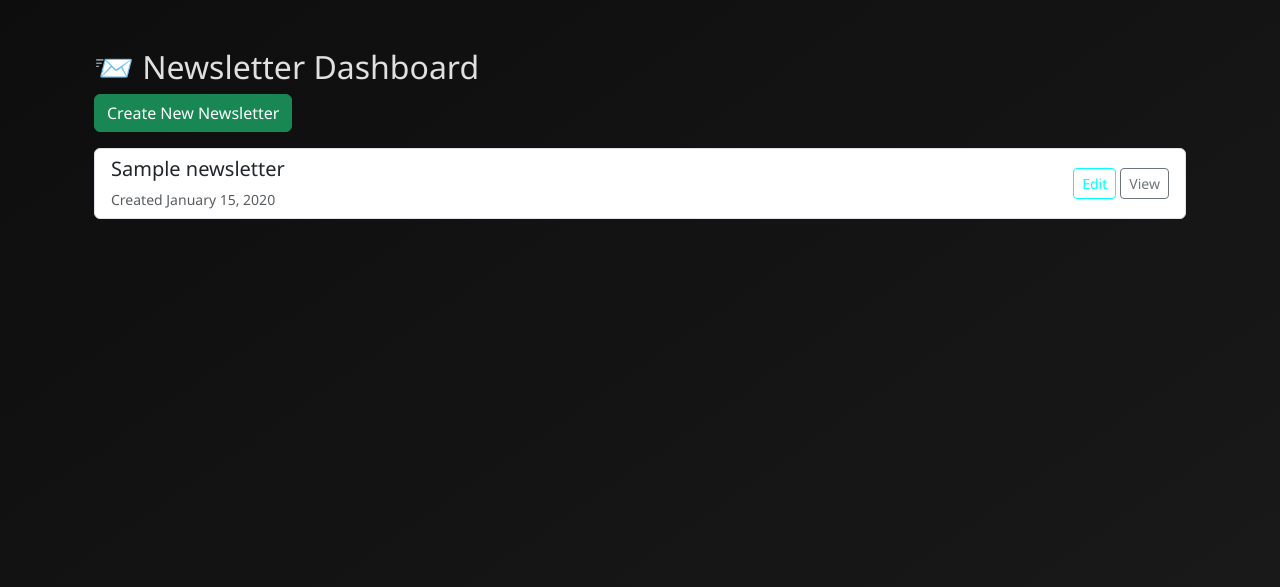
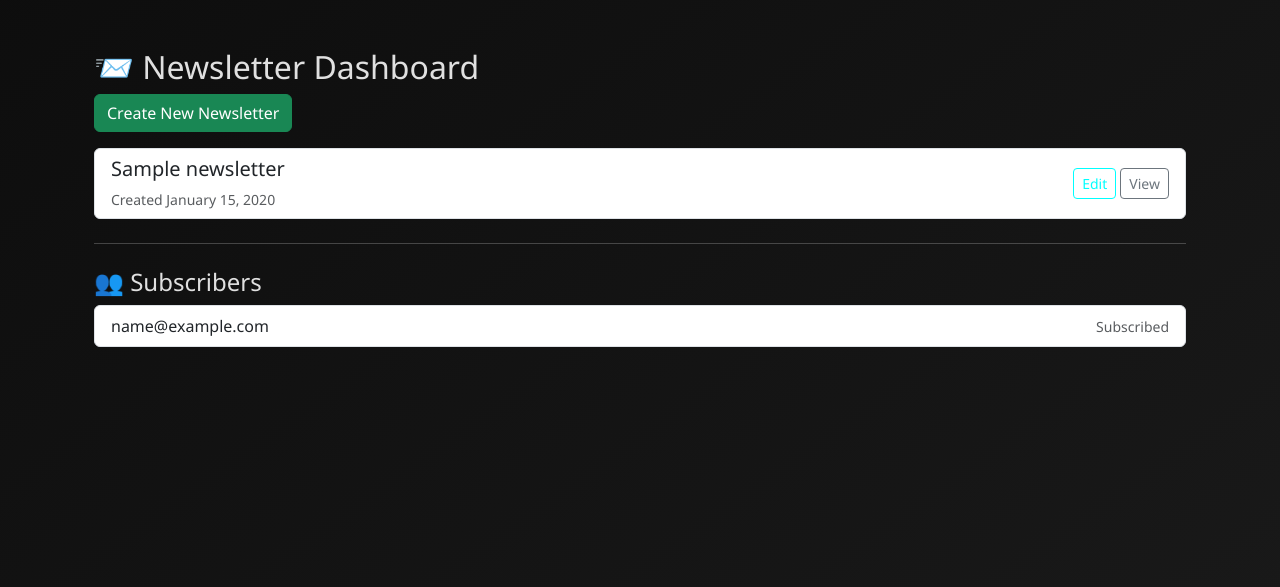
Before and after one commit to AlexeyKopchinskiy/Portfolio-project-5-v2, a Django app: page /newsletter/dashboard/ in a window 1280 px wide. Shown: the part 57-644 px from the top of the page. Run offline with Django 4.2, Linux system fonts and the light colour scheme; a user stored in the database is signed in; tables that the repository leaves empty hold one stand-in row (values such as "Sample post"); some libraries are stand-ins or nearby versions.

Commit message:
Add list of subscribers to newsletter dashboard

```diff
--- a/newsletter/templates/newsletter/dashboard.html
+++ b/newsletter/templates/newsletter/dashboard.html
@@ -21,5 +21,19 @@
       <li class="list-group-item">No newsletters yet. Start writing!</li>
     {% endfor %}
   </ul>
+
+  <hr class="my-4">
+  <h4>👥 Subscribers</h4>
+  <ul class="list-group">
+    {% for subscriber in subscribers %}
+      <li class="list-group-item d-flex justify-content-between align-items-center">
+        <span>{{ subscriber.email }}</span>
+        <small class="text-muted">Subscribed {{ subscriber.date_subscribed|date:"F j, Y" }}</small>
+      </li>
+    {% empty %}
+      <li class="list-group-item">No subscribers yet.</li>
+    {% endfor %}
+  </ul>
+
 </div>
 {% endblock %}
--- a/newsletter/views.py
+++ b/newsletter/views.py
@@ -1,7 +1,7 @@
 from django.shortcuts import render, redirect
 from .forms import SubscriberForm, NewsletterForm
 from django.contrib import messages
-from .models import Newsletter
+from .models import Newsletter, Subscriber
 from django.contrib.auth.decorators import login_required
 from django.shortcuts import get_object_or_404
 
@@ -29,9 +29,15 @@ def thank_you(request):
 
 @login_required
 def newsletter_dashboard(request):
-    newsletters = Newsletter.objects.order_by("-created_at")[:5]
+    newsletters = Newsletter.objects.all().order_by("-created_at")
+    subscribers = Subscriber.objects.all()
     return render(
-        request, "newsletter/dashboard.html", {"newsletters": newsletters}
+        request,
+        "newsletter/dashboard.html",
+        {
+            "newsletters": newsletters,
+            "subscribers": subscribers,
+        },
     )
 
 
```
